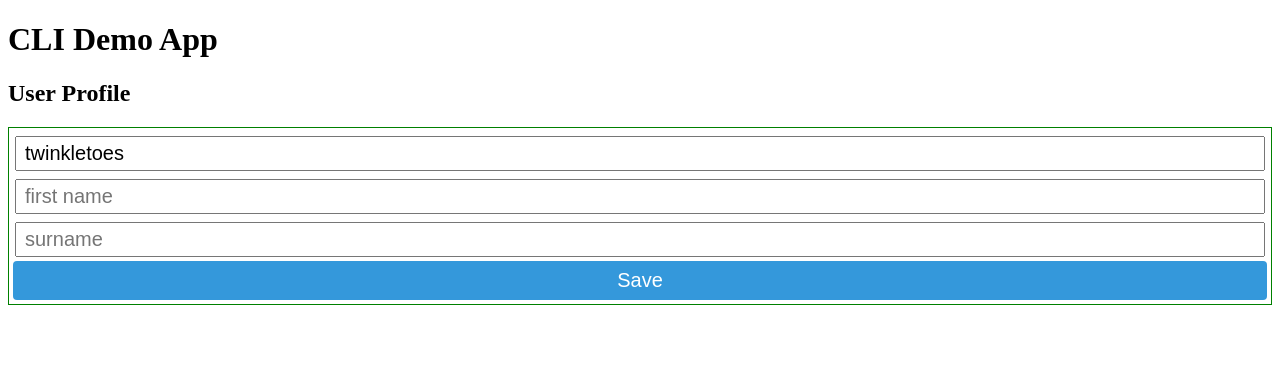
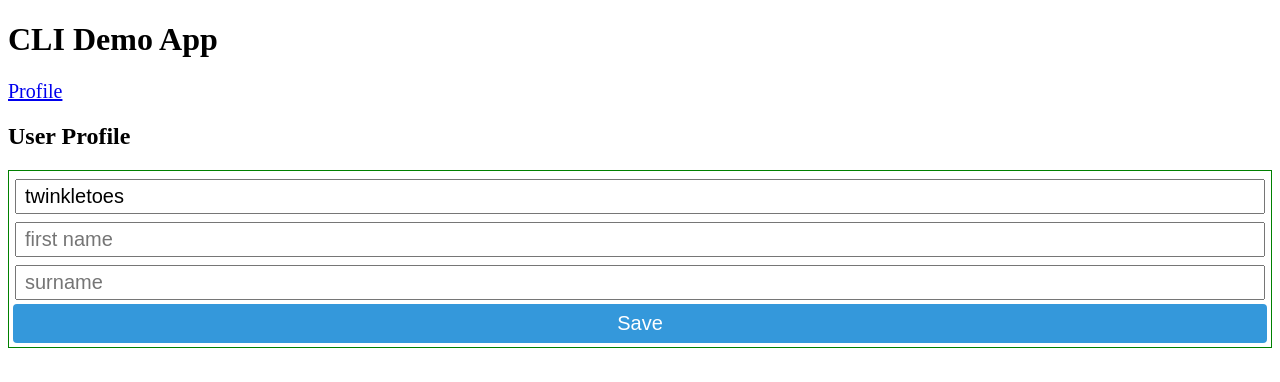
Before and after one commit to ng-columbus/angular-cli, an Angular app: page / in a window 1280 px wide. Shown: the top 382 px of the page. Built offline with nearby package versions, Linux system fonts and the light colour scheme.

Commit message:
removed the update address button

```diff
--- a/src/app/app.component.html
+++ b/src/app/app.component.html
@@ -1,4 +1,7 @@
 <h1>
   {{title}}
 </h1>
+<nav>
+  <a routerLink="">Profile</a>
+</nav>
 <router-outlet></router-outlet>
--- a/src/styles.css
+++ b/src/styles.css
@@ -1 +1,3 @@
-/* You can add global styles to this file, and also import other style files */
+nav a {
+  font-size: 20px;
+}
```
